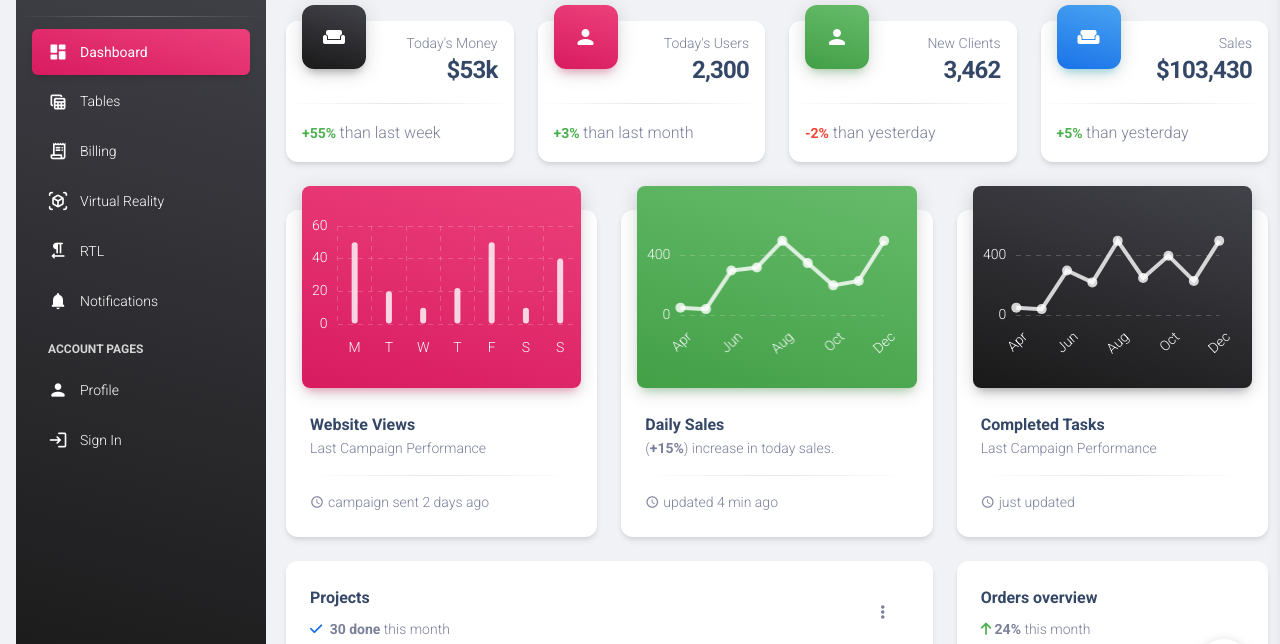
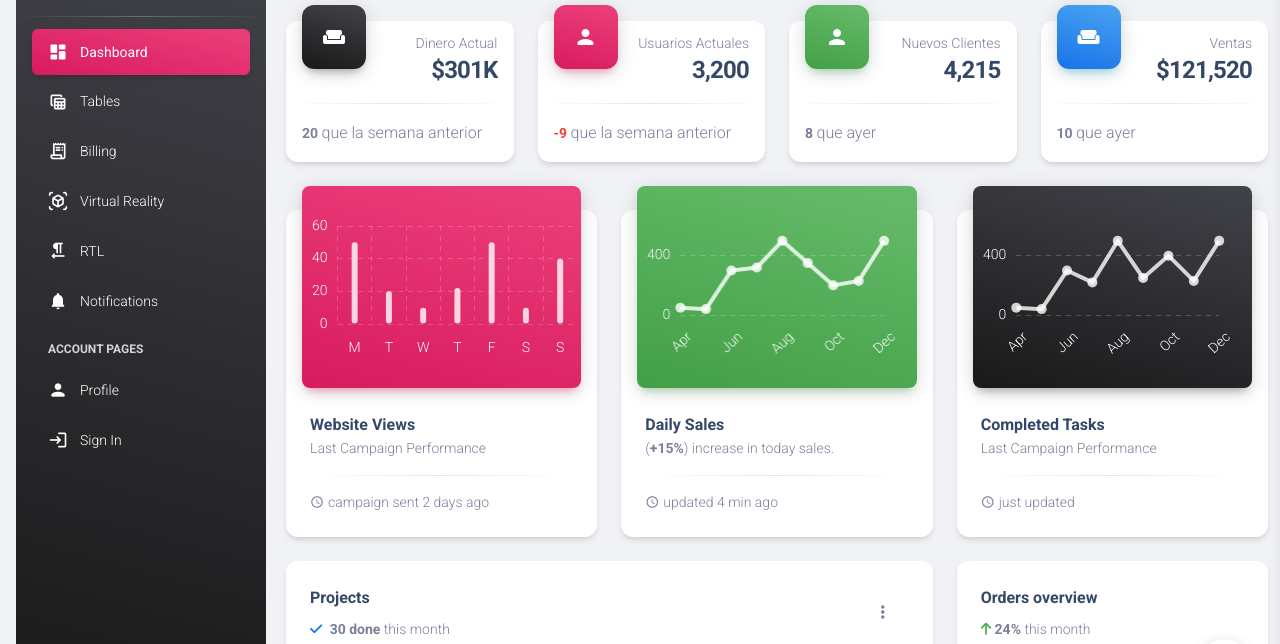
Before and after one commit to rickalx/dashboard, a plain HTML site: page index.html in a window 1280 px wide. Shown: the part 78-722 px from the top of the page. Drawn offline with Linux system fonts and the light colour scheme.

Commit message:
Plantillas literales y DOM

```diff
--- a/assets/js/stats.js
+++ b/assets/js/stats.js
@@ -251,4 +251,4 @@ let newData = [100, 80, 60, 40, 20, 10, 1];
 chart1.data.datasets[0].data = newData;
 }
 
-loadData();
+loadData()
--- /dev/null
+++ b/assets/js/update.js
@@ -0,0 +1,131 @@
+let runScripts = () => {
+
+    let chart_bars = document.getElementById("chart-bars");
+    console.log( chart_bars)
+
+    let icons = document.getElementsByTagName("i");
+    console.log( icons )
+
+    let cards = document.getElementsByClassName("card");
+    console.log( cards )
+
+}
+
+let modifyText = () => {
+
+    let listOfP = document.getElementsByTagName("p");
+    let elementP = listOfP[3]
+    elementP.innerHTML = "Dinero actual";
+
+    let listOfH4 = document.getElementsByTagName("h4");
+    elementH4 = listOfH4[0]
+    elementH4.innerHTML = "$301K";
+
+}
+
+let updateData = () => {
+
+    let data = [{
+        title: 'Usuarios actuales',
+        value: '3,200'
+      },
+      {
+        title: 'Nuevos clientes',
+        value: '4,215'
+      },
+      {
+        title: 'Ventas',
+        value: '$121,520'
+      }];
+
+
+  let [ users, clients, sales ] = data;
+
+
+  let { title: title_users , value: value_users } = users;
+  let { title: title_clients , value: value_clients } = clients;
+  let { title: title_sales , value: value_sales } = sales;
+
+
+  let message_users = `<p class="text-sm mb-0 text-capitalize">${title_users}</p><h4 class="mb-0">${value_users}</h4>`;
+  let message_clients = `<p class="text-sm mb-0 text-capitalize">${title_clients}</p><h4 class="mb-0">${value_clients}</h4>`;
+  let message_sales = `<p class="text-sm mb-0 text-capitalize">${title_sales}</p><h4 class="mb-0">${value_sales}</h4>`;
+
+  let listOfElements = document.getElementsByClassName('text-end pt-1')
+
+  let [ , second, third, fourth ] = listOfElements;
+
+
+  second.innerHTML = message_users;
+  third.innerHTML = message_clients;
+  fourth.innerHTML = message_sales;
+
+}
+
+let updateIndicators = () => {
+
+    let cambios = [
+        {
+          valor_previo: 250,
+          valor_actual: 301,
+          mensaje_tiempo: 'que la semana anterior'
+        },
+        {
+          valor_previo: 3510,
+          valor_actual: 3200,
+          mensaje_tiempo: 'que la semana anterior'
+        },
+        {
+          valor_previo: 3920,
+          valor_actual: 4215,
+          mensaje_tiempo: 'que ayer'
+        },
+        {
+          valor_previo: 110200,
+          valor_actual: 121520,
+          mensaje_tiempo: 'que ayer'
+        }
+      ]
+
+      let [dineroActual, usuariosActuales, nuevosClientes, ventas] = cambios
+
+      let {valor_previo : dineroActual_valor_previo, valor_actual: dineroActual_valor_actual, mensaje_tiempo: dineroActual_mensaje_tiempo } = dineroActual;
+      let {valor_previo : usuariosActuales_valor_previo, valor_actual: usuariosActuales_valor_actual, mensaje_tiempo: usuariosActuales_mensaje_tiempo } = usuariosActuales;
+      let {valor_previo : nuevosClientes_valor_previo, valor_actual: nuevosClientes_valor_actual, mensaje_tiempo: nuevosClientes_mensaje_tiempo } = nuevosClientes;
+      let {valor_previo : ventas_valor_previo, valor_actual: ventas_valor_actual, mensaje_tiempo: ventas_mensaje_tiempo } = ventas;
+
+    let porcentaje_de_cambio = (valor_actual,valor_previo) => Math.round((valor_actual - valor_previo)*100/valor_previo)
+    let clase_cambio = (porcentaje) => {
+        let clase = porcentaje > 0 ? 'text-sucess' : 'text-danger';
+        return clase;
+    }
+
+
+
+    dineroActual_porcentaje_de_cambio = (dineroActual_valor_actual - dineroActual_valor_previo)*100/dineroActual_valor_previo
+    let message_dineroActual = `<p class="mb-0"><span class="text-sm ${clase_cambio(porcentaje_de_cambio(dineroActual_valor_actual,dineroActual_valor_previo))} font-weight-bolder"> ${porcentaje_de_cambio(dineroActual_valor_actual,dineroActual_valor_previo)} </span> ${dineroActual_mensaje_tiempo} </p>`
+    let listOfFooters = document.getElementsByClassName('card-footer p-3');
+    listOfFooters[0].innerHTML = message_dineroActual
+
+
+    usuariosActuales_porcentaje_de_cambio = (usuariosActuales_valor_actual - usuariosActuales_valor_previo)*100/usuariosActuales_valor_previo
+    let message_usuariosActuales = `<p class="mb-0"><span class="text-sm ${clase_cambio(porcentaje_de_cambio(usuariosActuales_valor_actual,usuariosActuales_valor_previo))} font-weight-bolder"> ${porcentaje_de_cambio(usuariosActuales_valor_actual,usuariosActuales_valor_previo)} </span> ${usuariosActuales_mensaje_tiempo} </p>`
+    listOfFooters[1].innerHTML = message_usuariosActuales
+
+
+    nuevosClientes_porcentaje_de_cambio = (nuevosClientes_valor_actual - nuevosClientes_valor_previo)*100/nuevosClientes_valor_previo
+    let message_nuevosClientes = `<p class="mb-0"><span class="text-sm ${clase_cambio(porcentaje_de_cambio(nuevosClientes_valor_actual,nuevosClientes_valor_previo))} font-weight-bolder"> ${porcentaje_de_cambio(nuevosClientes_valor_actual,nuevosClientes_valor_previo)} </span> ${nuevosClientes_mensaje_tiempo} </p>`
+    listOfFooters[2].innerHTML = message_nuevosClientes
+
+    ventas_porcentaje_de_cambio = (ventas_valor_actual - ventas_valor_previo)*100/ventas_valor_previo
+    let message_ventas = `<p class="mb-0"><span class="text-sm ${clase_cambio(porcentaje_de_cambio(ventas_valor_actual,ventas_valor_previo))} font-weight-bolder"> ${porcentaje_de_cambio(ventas_valor_actual,ventas_valor_previo)} </span> ${ventas_mensaje_tiempo} </p>`
+    listOfFooters[3].innerHTML = message_ventas
+
+
+}
+
+
+runScripts();
+modifyText();
+updateData();
+updateIndicators();
--- a/index.html
+++ b/index.html
@@ -844,6 +844,7 @@
   <script src="./assets/js/plugins/smooth-scrollbar.min.js"></script>
   <script src="./assets/js/plugins/chartjs.min.js"></script>
   <script src="./assets/js/stats.js"></script>
+  <script src="./assets/js/update.js"></script>
   <script>
     var win = navigator.platform.indexOf('Win') > -1;
     if (win && document.querySelector('#sidenav-scrollbar')) {
```
